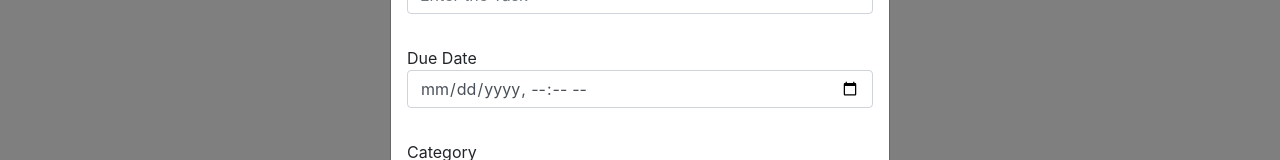
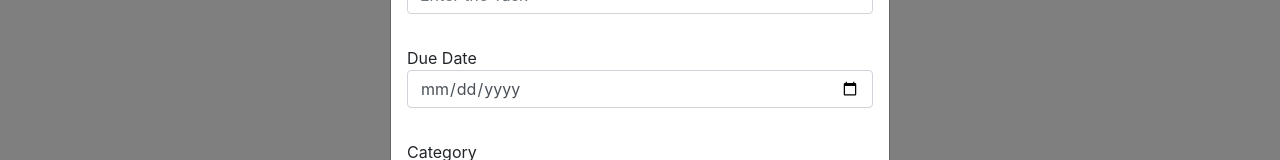
Before and after one commit to Kamlesh-Bishnoi/Task-Manager-frontend, a React (Create React App) app: page / in a window 1280 px wide. Both pictures are taken after a click on the button "+ Add Task". Shown: the part 162-322 px from the top of the page. Built offline with nearby package versions, Linux system fonts and the light colour scheme; no server answers.

Commit message:
get api implemented

```diff
--- a/src/Header/Header.js
+++ b/src/Header/Header.js
@@ -1,10 +1,7 @@
 import React from "react";
 import "./Header.css";
-import ReactDOM from "react-dom";
 import { Button, Modal } from "react-bootstrap";
-import { Dropdown, MenuItem, DropdownButton } from "react-bootstrap";
 import axios from 'axios';
-
 
 class Header extends React.Component {
     constructor() {
@@ -44,6 +41,15 @@ submitHandler=e=>{
     })
 
 }
+componentDidMount(){
+    axios.get("http://localhost:4070/app/task")
+    .then(response=>{
+        console.log("response from get api",response);
+    })
+    .catch(err=>{
+        console.log(err);
+    })
+}
 
     render() {
         const { show,task,category,dueDate } = this.state;
@@ -58,7 +64,7 @@ submitHandler=e=>{
                         </Modal.Header>
                         <form onSubmit={this.submitHandler}>
                         <Modal.Body>Task <input class="form-control" type="text" placeholder="Enter the Task" name="task" value={task} onChange={this.changeHandler} ></input></Modal.Body>
-                        <Modal.Body>Due Date  <input class="form-control" type="datetime-local" id="birthdaytime" name="dueDate" value={dueDate} onChange={this.changeHandler}></input></Modal.Body>
+                        <Modal.Body>Due Date  <input class="form-control" type="date"  name="dueDate" value={dueDate} onChange={this.changeHandler}></input></Modal.Body>
                         <Modal.Body>Category<select id="inputState" class="form-control" name="category" value={category} onChange={this.changeHandler}>
                             <option selected>Choose...</option>
                             <option>Urgent</option>
```
